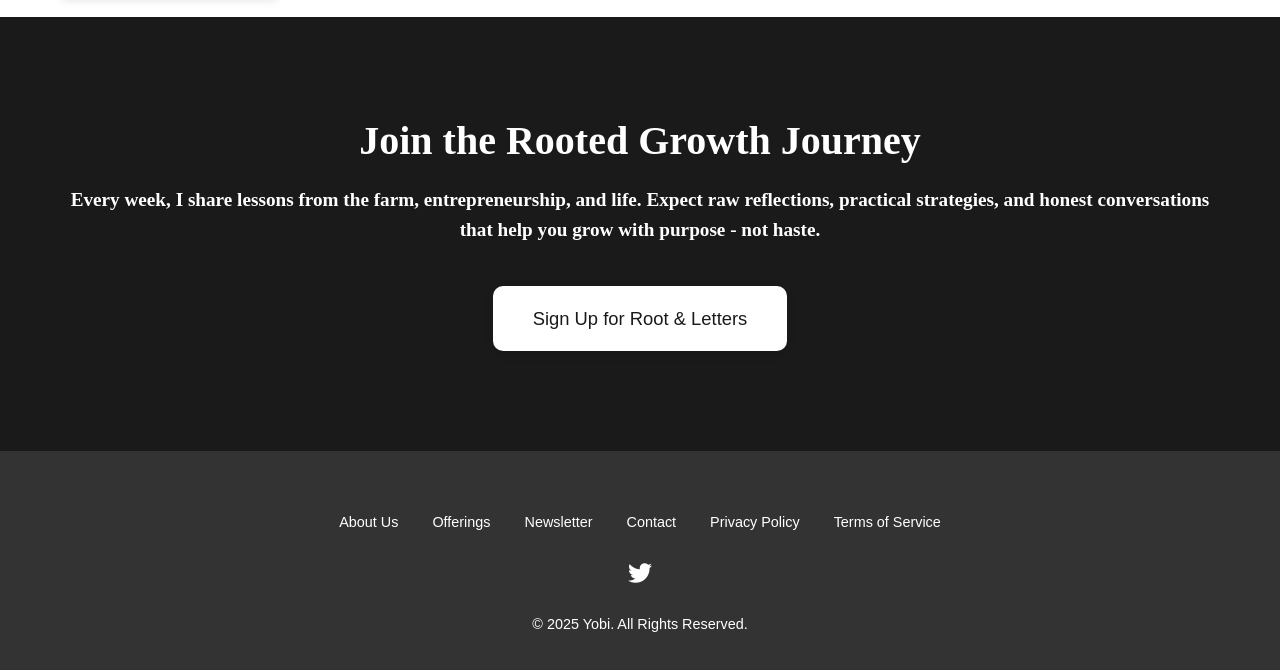
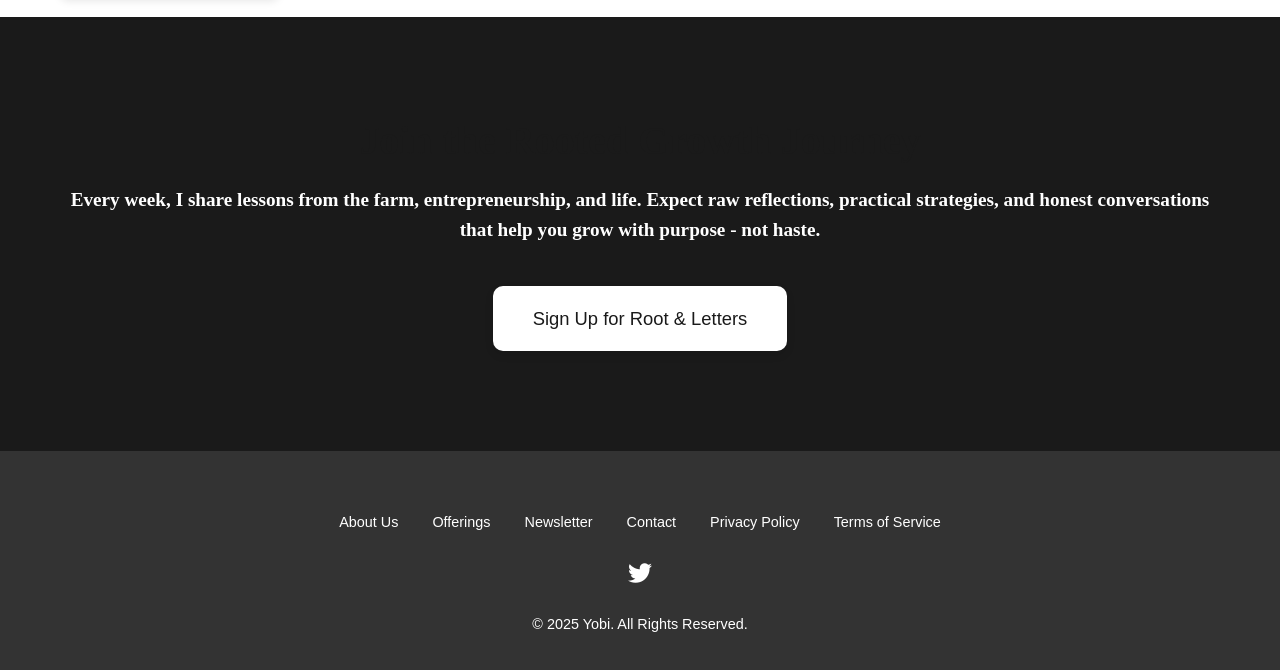
Before and after one commit to snaifan/yobi, a plain HTML site: page index.html in a window 1280 px wide. Shown: the part 4808-5478 px from the top of the page. Drawn offline with nearby package versions, Linux system fonts and the light colour scheme.

Commit message:
Update style.css

```diff
--- a/style.css
+++ b/style.css
@@ -765,8 +765,6 @@ a:hover {
 }
 
 /* --- Final CTA Section --- */
-.final-cta h2{
-    color: #fff;}
 .final-cta {
     background-color: var(--primary-color);
     color: #fff;
```
